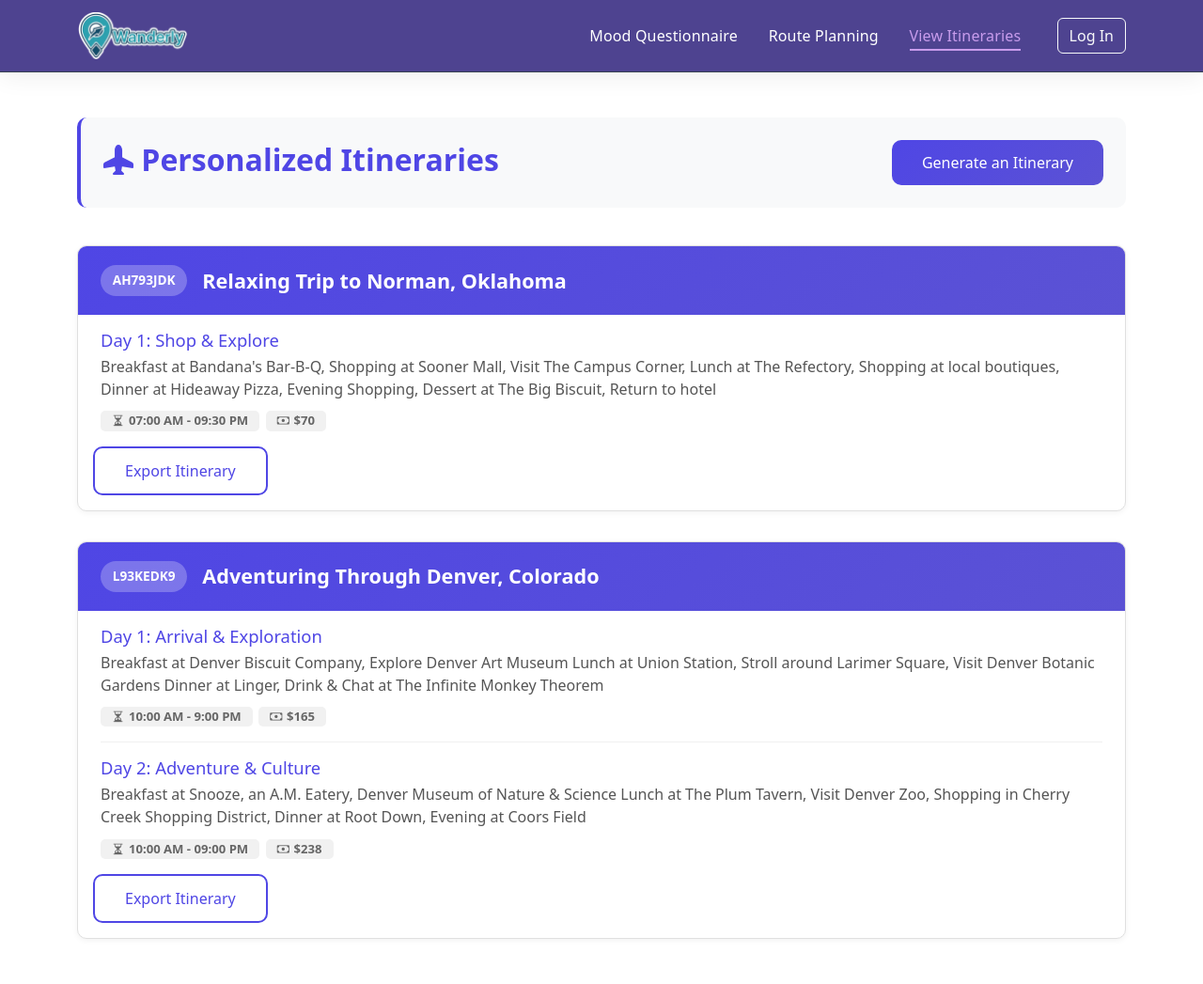
After one commit to UCCS-CS4300-5300/Team-6-Fall-2025-Sec-1, a Django app: page /itinerary_list/ in a window 1280 px wide. The commit adds this page. Shown: the whole page at 94% size. Run offline with Django 4.2, Linux system fonts and the light colour scheme; parts of the project's set-up code (start-up, migrations or seed data) failed here and were passed over.

Commit message:
Adding a stand-in "View Itineraries" page

```diff
--- a/Wanderly/Wanderly/urls.py
+++ b/Wanderly/Wanderly/urls.py
@@ -44,5 +44,5 @@ urlpatterns = [
     path('time-preferences/', include('time_preferences.urls')),
 
     # Itinerary planner (combines time preferences, budget, and location)
-    path('itinerary/', include('itinerary.urls')),
+    path('itinerary_list/', include('itinerary.urls')),
 ]
--- /dev/null
+++ b/Wanderly/itinerary/static/itinerary_list/styles.css
@@ -0,0 +1,179 @@
+:root {
+    --primary-color: #4f46e5;
+    --primary-hover: #4338ca;
+    --text-light: #6b7280;
+    --text-dark: #111827;
+    --border-radius: 10px;
+}
+
+/* Header */
+.itinerary-header {
+    display: flex;
+    justify-content: space-between;
+    align-items: center;
+    background: #f8f9fa;
+    border-left: 4px solid var(--primary-color);
+    padding: 1.5rem;
+    margin-bottom: 2.5rem;
+    border-radius: var(--border-radius);
+}
+
+.itinerary-header h2 {
+    color: var(--primary-color);
+    margin-bottom: 0.4rem;
+    font-weight: 700;
+}
+
+.header-subtitle {
+    color: var(--text-light);
+    font-size: 0.95rem;
+}
+
+/* Itinerary Card */
+.itinerary-card {
+    background: #ffffff;
+    border: 1px solid #e0e0e0;
+    border-radius: var(--border-radius);
+    margin-bottom: 2rem;
+    overflow: hidden;
+    box-shadow: 0 2px 6px rgba(0,0,0,0.05);
+    transition: 0.25s ease;
+}
+
+.itinerary-card:hover {
+    box-shadow: 0 4px 14px rgba(79,70,229,0.15);
+    transform: translateY(-2px);
+    border-color: var(--primary-color);
+}
+
+/* Card Header */
+.card-header {
+    display: flex;
+    align-items: center;
+    gap: 1rem;
+    padding: 1.25rem 1.5rem;
+    background: linear-gradient(135deg, var(--primary-color), #5b52d4);
+    color: #fff;
+}
+
+.card-header h3 {
+    margin: 0;
+    font-size: 1.35rem;
+    font-weight: 600;
+}
+
+.access-code-badge {
+    background: rgba(255,255,255,0.25);
+    padding: 0.4rem 0.8rem;
+    border-radius: 30px;
+    font-size: 0.85rem;
+    font-weight: 600;
+}
+
+/* Day Containers */
+.day-list {
+    padding: 0rem 1.5rem;
+}
+
+.day-item {
+    display: flex;
+    padding: 1rem 0;
+    border-bottom: 1px solid #f0f0f0;
+    gap: 1rem;
+}
+
+.day-item:last-child {
+    border-bottom: none;
+}
+
+.day-item:hover {
+    background: #fafafa;
+}
+
+/* Day Details */
+.day-details h4 {
+    font-size: 1.15rem;
+    color: var(--primary-color);
+    margin-bottom: 0.3rem;
+}
+
+.day-details p {
+    margin-bottom: 0.7rem;
+    color: #555;
+}
+
+/* Detail Badges */
+.detail-badges {
+    display: flex;
+    flex-wrap: wrap;
+    gap: 0.4rem;
+}
+
+.badge {
+    display: inline-flex;
+    gap: 0.3rem;
+    padding: 0.25rem 0.75rem;
+    background: #f1f1f1;
+    color: #666;
+    border-radius: 5px;
+    font-size: 0.82rem;
+}
+
+/* Button Styling */
+.btn-primary {
+    background: linear-gradient(135deg, var(--primary-color), #5b52d4);
+    border: none;
+    color: white;
+    padding: 0.75rem 2rem;
+    border-radius: var(--border-radius);
+    text-decoration: none;
+    transition: 0.25s ease;
+}
+
+.btn-primary:hover {
+    opacity: 0.9;
+    color: #fff;
+}
+
+.btn-secondary-container {
+    padding: 0 1rem 1rem;
+}
+
+.btn-secondary {
+    border: 2px solid var(--primary-color);
+    padding: 0.75rem 2rem;
+    color: var(--primary-color);
+    background: #fff;
+    border-radius: var(--border-radius);
+    text-decoration: none;
+    transition: 0.25s ease;
+}
+
+.btn-secondary:hover {
+    background: var(--primary-color);
+    color: #fff;
+}
+
+/* Print */
+@media print {
+    .itinerary-actions,
+    .navbar {
+        display: none !important;
+    }
+
+    .day-itinerary-card {
+        box-shadow: none !important;
+        page-break-inside: avoid;
+    }
+}
+
+/* Mobile */
+@media (max-width: 768px) {
+    .activity-item {
+        flex-direction: column;
+    }
+
+    .activity-time {
+        text-align: left;
+    }
+}
--- /dev/null
+++ b/Wanderly/itinerary/templates/itinerary_list.html
@@ -0,0 +1,119 @@
+{% load static %}
+<!DOCTYPE html>
+<html lang="en">
+
+<head>
+    <title>Wanderly Itinerary Creation</title>
+    <meta name="viewport" content="width=device-width, initial-scale=1">
+
+    <!-- Bootstrap -->
+    <link href="https://cdn.jsdelivr.net/npm/bootstrap@5.3.3/dist/css/bootstrap.min.css" rel="stylesheet">
+    <link rel="stylesheet" href="https://cdn.jsdelivr.net/npm/bootstrap-icons@1.11.1/font/bootstrap-icons.css">
+
+    <link rel="stylesheet" href="{% static 'navbar.css' %}">
+    <link rel="stylesheet" href="{% static 'itinerary_list/styles.css' %}">
+</head>
+
+<body>
+    <!-- Navbar Container -->
+    <nav>
+        {% include "navbar.html" %}
+    </nav>
+
+    <body>
+        <div class="container my-5">
+            <!-- Itinerary Header -->
+            <div class="itinerary-header">
+                <h2><i class="bi bi-airplane-fill"></i> Personalized Itineraries </h2>
+                <a href="itinerary" class="btn-primary">Generate an Itinerary</a>
+            </div>
+
+            <!-- Itinerary Example 1 -->
+            <section class="itinerary-section">
+                <div class="itinerary-card">
+                    <div class="card-header">
+                        <div class="access-code-badge">AH793JDK</div>
+                        <h3>Relaxing Trip to Norman, Oklahoma</h3>
+                    </div>
+                    <div class="day-list">
+                        <div class="day-item">
+                            <div class="day-details">
+                                <h4> Day 1: Shop & Explore </h4>
+                                <p> Breakfast at Bandana's Bar-B-Q, Shopping at Sooner Mall,
+                                    Visit The Campus Corner, Lunch at The Refectory,
+                                    Shopping at local boutiques, Dinner at Hideaway Pizza,
+                                    Evening Shopping, Dessert at The Big Biscuit, Return to hotel
+                                </p>
+                                <div class="detail-badges">
+                                    <span class="badge">
+                                        <i class="bi bi-hourglass-split"></i> 07:00 AM - 09:30 PM
+                                    </span>
+                                    <span class="badge">
+                                        <i class="bi bi-cash"></i> $70
+                                    </span>
+                                </div>
+                            </div>
+                        </div>
+                    </div>
+                    <div class="btn-secondary-container">
+                        <button type="button" class="btn-secondary" onclick="window.print()">
+                            Export Itinerary
+                        </button>
+                    </div>
+                </div>
+            </section>
+
+            <!-- Itinerary Example 2 -->
+            <section class="itinerary-section">
+                <div class="itinerary-card">
+                    <div class="card-header">
+                        <div class="access-code-badge">L93KEDK9</div>
+                        <h3> Adventuring Through Denver, Colorado </h3>
+                    </div>
+                    <div class="day-list">
+                        <div class="day-item">
+                            <div class="day-details">
+                                <h4> Day 1: Arrival & Exploration </h4>
+                                <p> Breakfast at Denver Biscuit Company, Explore Denver Art Museum
+                                    Lunch at Union Station, Stroll around Larimer Square, Visit Denver Botanic Gardens
+                                    Dinner at Linger, Drink & Chat at The Infinite Monkey Theorem
+                                </p>
+                                <div class="detail-badges">
+                                    <span class="badge">
+                                        <i class="bi bi-hourglass-split"></i> 10:00 AM - 9:00 PM
+                                    </span>
+                                    <span class="badge">
+                                        <i class="bi bi-cash"></i> $165
+                                    </span>
+                                </div>
+                            </div>
+                        </div>
+                        <div class="day-item">
+                            <div class="day-details">
+                                <h4> Day 2: Adventure & Culture </h4>
+                                <p> Breakfast at Snooze, an A.M. Eatery, Denver Museum of Nature & Science
+                                    Lunch at The Plum Tavern, Visit Denver Zoo, Shopping in Cherry Creek Shopping District,
+                                    Dinner at Root Down, Evening at Coors Field
+                                </p>
+                                <div class="detail-badges">
+                                    <span class="badge">
+                                        <i class="bi bi-hourglass-split"></i> 10:00 AM - 09:00 PM
+                                    </span>
+                                    <span class="badge">
+                                        <i class="bi bi-cash"></i> $238
+                                    </span>
+                                </div>
+                            </div>
+                        </div>
+                    </div>
+                    <div class="btn-secondary-container">
+                        <button type="button" class="btn-secondary" onclick="window.print()">
+                            Export Itinerary
+                        </button>
+                    </div>
+                </div>
+            </section>
+
+        </div>
+    </body>
+</html>
--- a/Wanderly/itinerary/urls.py
+++ b/Wanderly/itinerary/urls.py
@@ -1,8 +1,10 @@
 """Urls for important modules"""
 from django.urls import path
-from .views import itinerary
+from .views import itinerary, itinerary_list
 
+# pylint: disable=invalid-name
 app_name = "itinerary"
 urlpatterns = [
-    path("", itinerary, name="itinerary"),
+    path("", itinerary_list, name="itinerary_list"),
+    path("itinerary", itinerary, name="itinerary")
 ]
--- a/Wanderly/itinerary/views.py
+++ b/Wanderly/itinerary/views.py
@@ -19,12 +19,12 @@ def _create_break_times(request, itinerary_obj: Itinerary) -> None:
 
     for start, end in zip(break_start_times, break_end_times):
         if start and end:
+            # pylint: disable=no-member
             BreakTime.objects.create(
                 itinerary=itinerary_obj,
                 start_time=start,
                 end_time=end,
             )
-
 
 def _create_budget_items(request, itinerary_obj: Itinerary) -> None:
     """Create BudgetItem rows from POSTed form data."""
@@ -38,6 +38,7 @@ def _create_budget_items(request, itinerary_obj: Itinerary) -> None:
         budget_amounts,
     ):
         if amount:  # Only save if amount is provided
+            # pylint: disable=no-member
             BudgetItem.objects.create(
                 itinerary=itinerary_obj,
                 category=category,
@@ -54,6 +55,7 @@ def _create_days(request, itinerary_obj: Itinerary) -> None:
         day_notes = request.POST.get(f"day_{day_index}_notes", "")
 
         if day_date:  # Only save if date is provided
+            # pylint: disable=no-member
             Day.objects.create(
                 itinerary=itinerary_obj,
                 day_number=day_index,
@@ -61,9 +63,9 @@ def _create_days(request, itinerary_obj: Itinerary) -> None:
                 notes=day_notes,
             )
 
-
 def _format_break_times(itinerary_obj: Itinerary) -> str:
     """Return a human-readable break time string for an itinerary."""
+    # pylint: disable=no-member
     break_times = BreakTime.objects.filter(itinerary=itinerary_obj)
     if not break_times.exists():
         return "None"
@@ -73,6 +75,7 @@ def _format_break_times(itinerary_obj: Itinerary) -> str:
 
 def _format_budget(itinerary_obj: Itinerary) -> str:
     """Return a human-readable budget string for an itinerary."""
+    # pylint: disable=no-member
     budget_items = BudgetItem.objects.filter(itinerary=itinerary_obj)
     if not budget_items.exists():
         return "Flexible"
@@ -90,6 +93,7 @@ def _format_budget(itinerary_obj: Itinerary) -> str:
 
 def _format_day_notes(itinerary_obj: Itinerary) -> str:
     """Return extra notes string describing per-day notes, if any."""
+    # pylint: disable=no-member
     day_notes_qs = Day.objects.filter(itinerary=itinerary_obj).order_by("day_number")
     day_note_lines = [
         f"Day {day.day_number} ({day.date}): {day.notes}"
@@ -215,6 +219,7 @@ def itinerary(request):
         form = ItineraryForm()
 
     ai_itinerary_days = _pop_ai_itinerary_from_session(request)
+    # pylint: disable=no-member
     recent_itineraries = Itinerary.objects.all()[:5]
 
     context = {
@@ -224,3 +229,7 @@ def itinerary(request):
     }
 
     return render(request, "itinerary.html", context)
+
+def itinerary_list(request):
+    ''' Load the list of current itineraries '''
+    return render(request, "itinerary_list.html")
--- a/Wanderly/templates/navbar.html
+++ b/Wanderly/templates/navbar.html
@@ -25,9 +25,9 @@
           </a>
         </li>
         <li>
-          <a class="nav-link text-black {% if request.path == '/itinerary/' %}active{% endif %}"
-             href="/itinerary/" aria-current="{% if request.path == '/itinerary/' %}page{% endif %}">
-            Create Itinerary
+          <a class="nav-link text-black {% if request.path == '/itinerary_list/' %}active{% endif %}"
+             href="/itinerary_list/" aria-current="{% if request.path == '/itinerary_list/' %}page{% endif %}">
+            View Itineraries
           </a>
         </li>
       </ul>
```
Also changed, not shown: Wanderly/location_based_discovery/templates/location_based_discovery.html (deleted).
